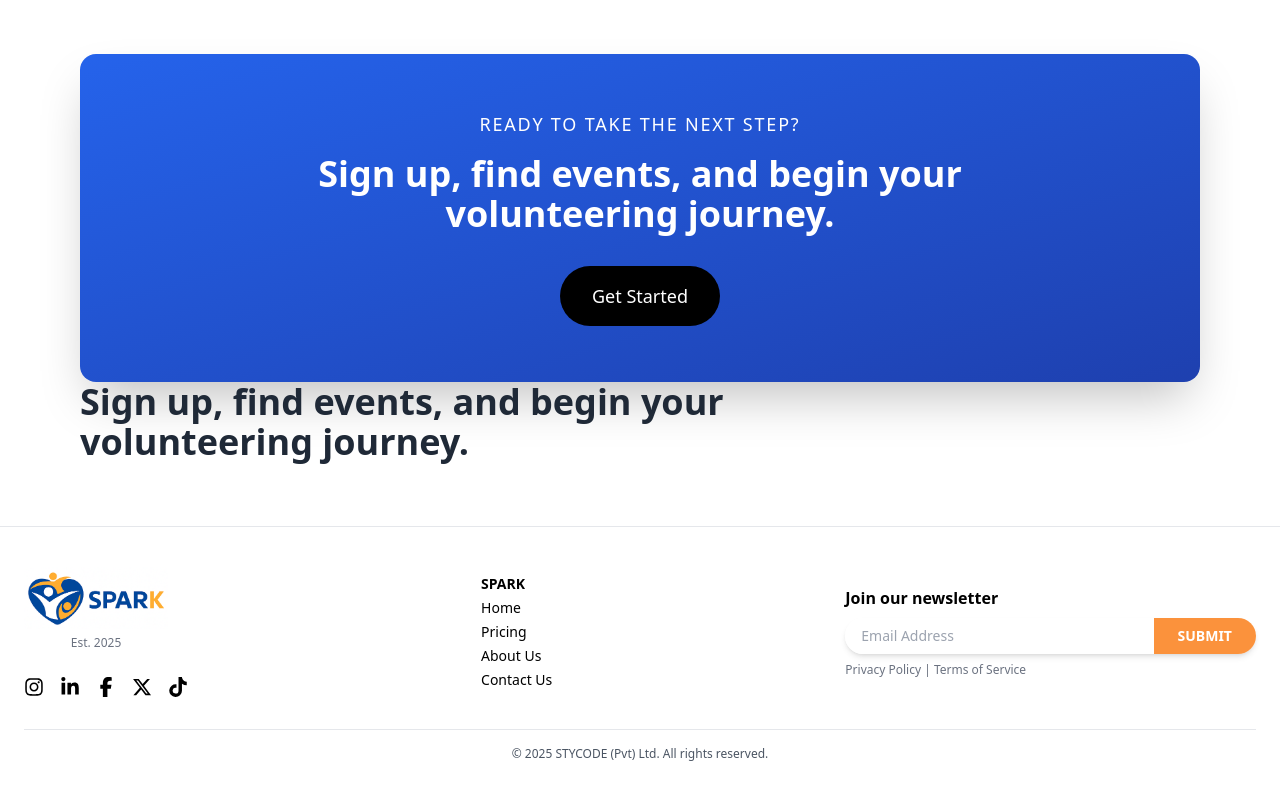
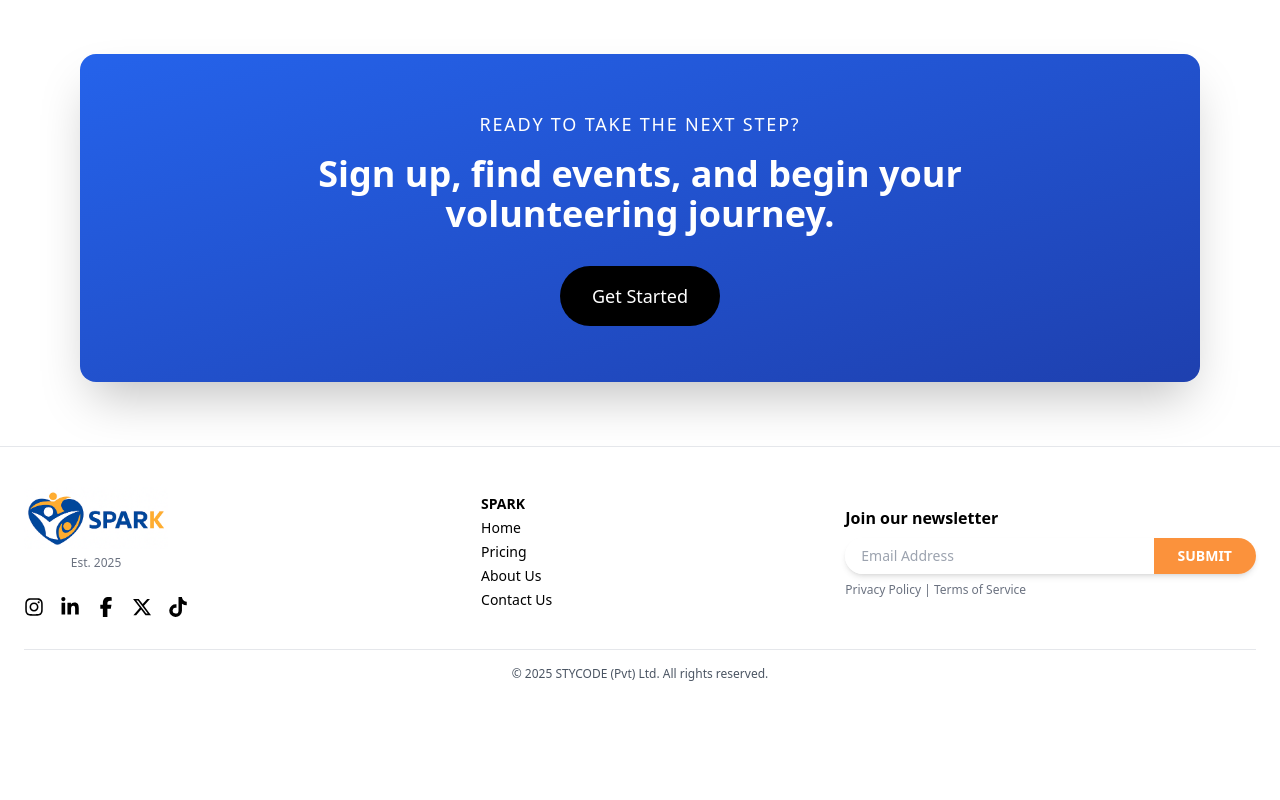
Before and after one commit to Seneth-Jayashan/Spark, a React (Vite) app in the folder frontend/: page / in a window 1280 px wide. Shown: the part 2825-3625 px from the top of the page. After the commit the page ends 3547 px from the top, so only its background shows below. Built offline with nearby package versions, Linux system fonts and the light colour scheme.

Commit message:
Update Home.jsx

```diff
--- a/frontend/src/pages/Home.jsx
+++ b/frontend/src/pages/Home.jsx
@@ -319,10 +319,6 @@ const HeroPage = () => {
             Get Started
           </motion.button>
         </motion.div>
-
-        <h3 className="text-3xl md:text-4xl font-bold leading-relaxed">
-            Sign up, find events, and begin your <br /> volunteering journey.
-          </h3>
       </div>
     </>
   );
```
